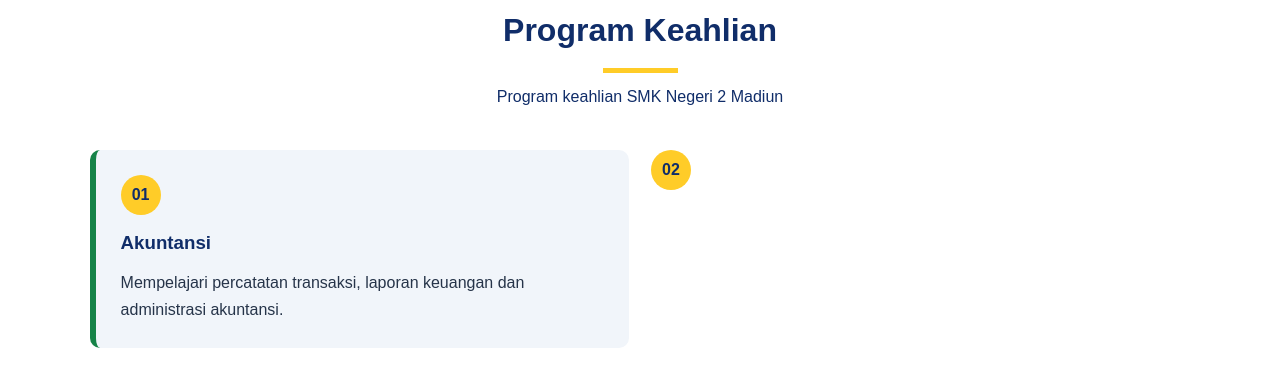
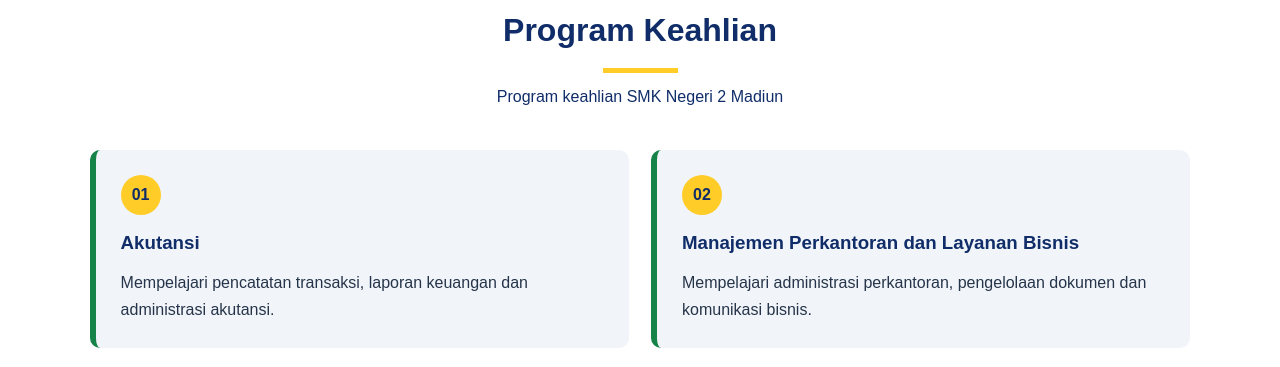
Before and after one commit to lilinsetianengrum/PROFIL-SMKN-2-MADIUN, a plain HTML site: page index.html in a window 1280 px wide. Shown: the part 2022-2389 px from the top of the page. Drawn offline with Linux system fonts and the light colour scheme.

Commit message:
Refactor jurusan section in index.html

```diff
--- a/index.html
+++ b/index.html
@@ -536,16 +536,22 @@
 
         <div class="card">
             <div class="number">01</div>
-        <h3>Akuntansi</h3>
+            <h3>Akutansi</h3>
             <p>
-          Mempelajari percatatan transaksi, laporan keuangan dan administrasi akuntansi.
+                Mempelajari pencatatan transaksi,
+                laporan keuangan dan administrasi akutansi.
             </p>
         </div>
 
+        <div class="card">
             <div class="number">02</div>
             <h3>Manajemen Perkantoran dan Layanan Bisnis</h3>
+            <p>
+                Mempelajari administrasi perkantoran,
+                pengelolaan dokumen dan komunikasi bisnis.
             </p>
         </div>
+
         <div class="card">
             <div class="number">03</div>
             <h3>Bisnis Digital</h3>
```
Lines whose indentation alone changed are shown as unchanged.
